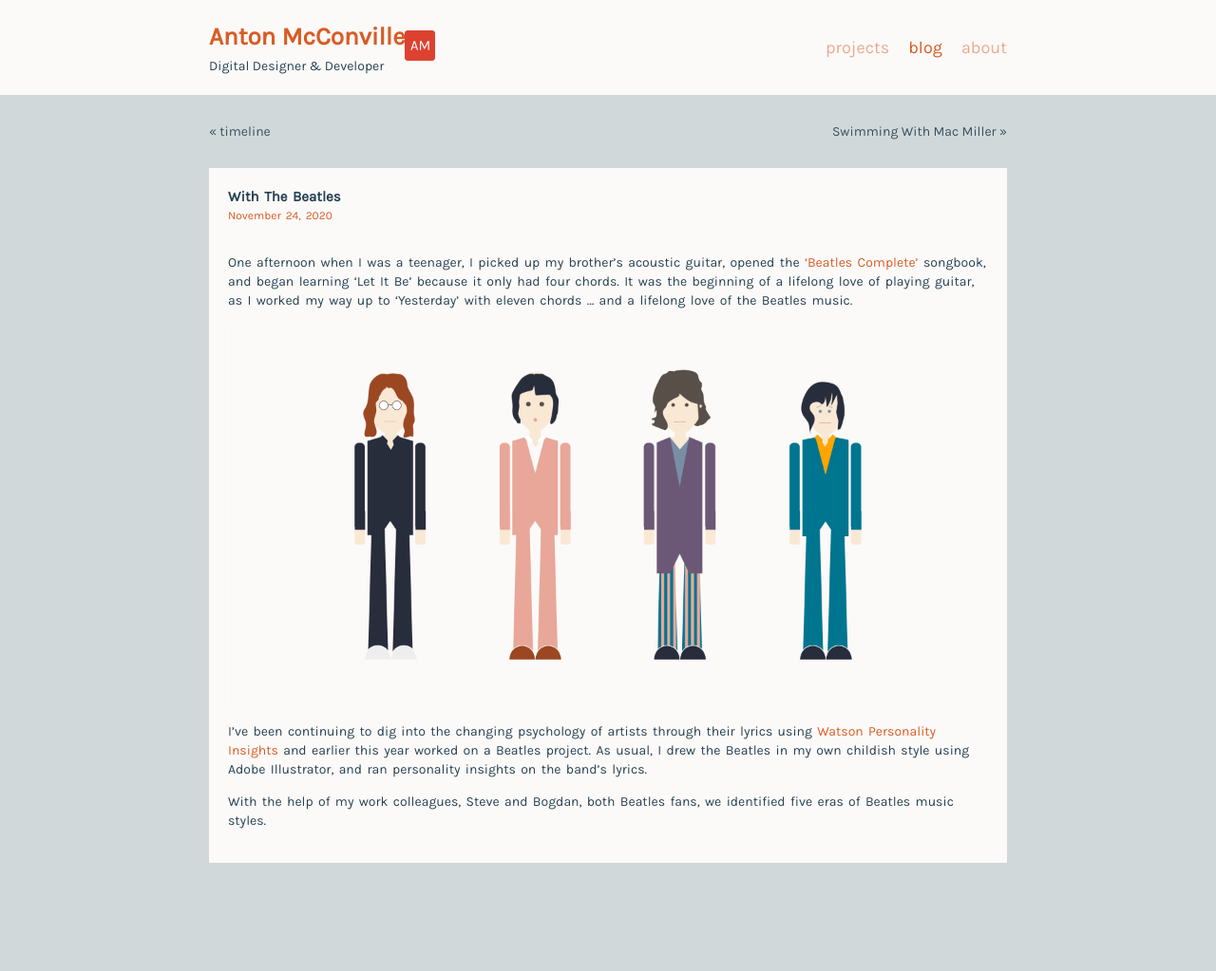
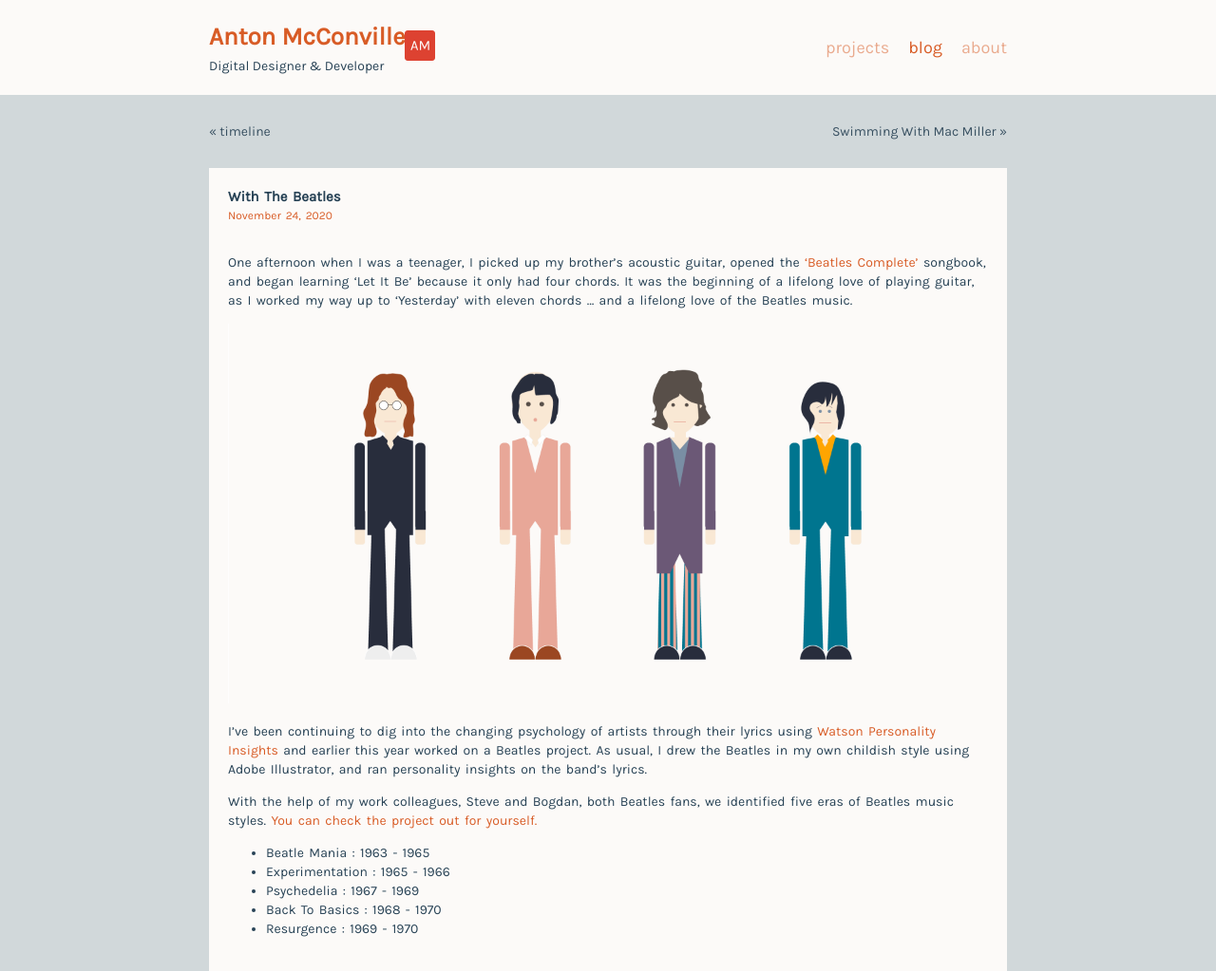
Before and after one commit to mcconville/blog, a Jekyll site: the page built from _posts/blog/2020-11-24-with-the-beatles.md, in a window 1280 px wide. Shown: the whole page at 95% size. Built offline with Jekyll 4.4.1, drawn with Linux system fonts in a browser that asks for light colours; before the commit the page ends 909 px from its top, so only the background shows below that.

Commit message:
more on the beatles

```diff
--- a/_posts/blog/2020-11-24-with-the-beatles.md
+++ b/_posts/blog/2020-11-24-with-the-beatles.md
@@ -11,4 +11,10 @@ One afternoon when I was a teenager, I picked up my brother's acoustic guitar, o
 
 I've been continuing to dig into the changing psychology of artists through their lyrics using [Watson Personality Insights](https://www.ibm.com/watson/services/personality-insights/) and earlier this year worked on a Beatles project. As usual, I drew the Beatles in my own childish style using Adobe Illustrator, and ran personality insights on the band's lyrics.
 
-With the help of my work colleagues, Steve and Bogdan, both Beatles fans, we identified five eras of Beatles music styles.
+With the help of my work colleagues, Steve and Bogdan, both Beatles fans, we identified five eras of Beatles music styles. [You can check the project out for yourself.](https://mcconville.github.io/beatles/)
+
+- Beatle Mania : 1963 - 1965
+- Experimentation : 1965 - 1966
+- Psychedelia : 1967 - 1969
+- Back To Basics : 1968 - 1970
+- Resurgence : 1969 - 1970
```
Also changed, not shown: images/beatles-screenshot.png (added).
